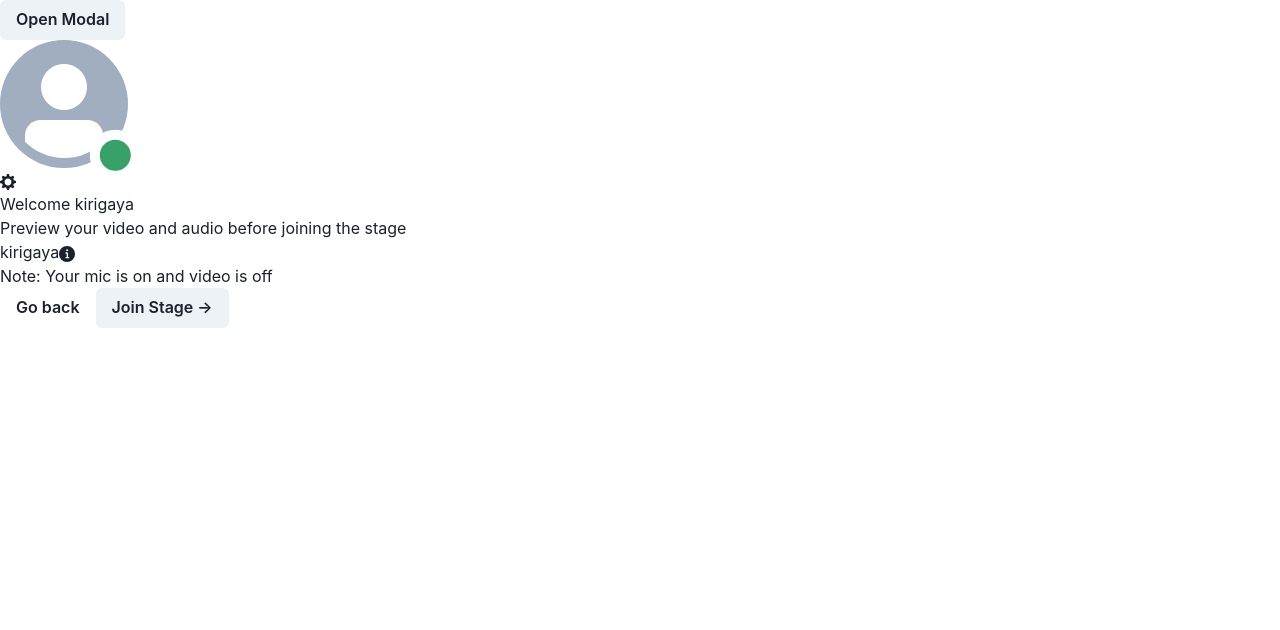
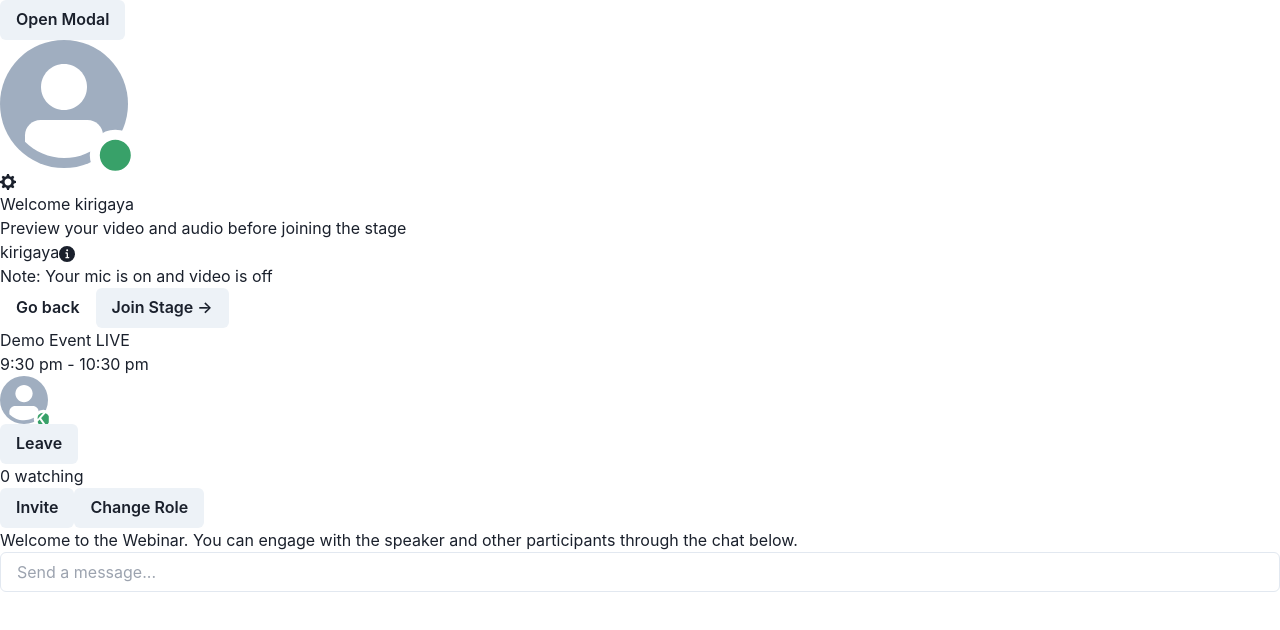
Before and after one commit to Ritojnan/access_denied_hackhaven, a React (Vite) app: page / in a window 1280 px wide. Shown: the top 630 px of the page. Built offline with nearby package versions, Linux system fonts and the light colour scheme.

Commit message:
videopage added

```diff
--- a/src/pages/LandingPage.jsx
+++ b/src/pages/LandingPage.jsx
@@ -1,9 +1,11 @@
 import React from "react";
 import ChangeRole from "../components/ChangeRole";
 import Preview from "../components/Preview";
+import VideoPage from "../pages/VideoPage";
 export default function LandingPage() {
   return <>
   <ChangeRole/>
 <Preview/>
+<VideoPage/>
   </>;
 }
--- /dev/null
+++ b/src/pages/VideoPage.jsx
@@ -0,0 +1,65 @@
+import { Avatar, AvatarBadge } from "@chakra-ui/react";
+import { Button } from "@chakra-ui/react";
+// import { Tabs,  TabsTrigger } from "@chakra-ui/react";
+import { Input } from "@chakra-ui/react";
+// import { SettingsIcon, MicIcon, ScreenShareIcon } from "@chakra-ui/icons";
+
+export default function Component() {
+  return (
+    <div className="bg-black min-h-screen flex">
+      <div className="flex-1 flex flex-col">
+        <header className="bg-[#1c1c1e] p-4 flex justify-between items-center">
+          <h1 className="text-white text-2xl font-semibold">
+            Demo Event <span className="bg-red-600 text-sm px-2 py-1 rounded-full ml-2">LIVE</span>
+          </h1>
+          <div className="text-white">
+            <span>9:30 pm - 10:30 pm</span>
+          </div>
+        </header>
+        <main className="flex-1 flex justify-center items-center">
+          <Avatar className="w-24 h-24 bg-purple-600 rounded-full flex justify-center items-center">
+            <AvatarBadge boxSize="1.0em" bg="green.500">KI</AvatarBadge>
+          </Avatar>
+        </main>
+        <footer className="bg-[#1c1c1e] p-4 flex justify-between items-center">
+          <div className="flex space-x-4 text-white">
+            {/* <MicIcon w={6} h={6} />
+            <CameraIcon w={6} h={6} />
+            <ScreenShareIcon w={6} h={6} />
+            <SettingsIcon w={6} h={6} /> */}
+          </div>
+          <Button className="bg-red-600 text-white py-2 px-4 rounded-full">Leave</Button>
+        </footer>
+      </div>
+      <aside className="w-full max-w-xs bg-[#1c1c1e] flex flex-col">
+        <div className="flex justify-between items-center p-4 border-b border-gray-700">
+          <div className="text-white">
+            <span>0 watching</span>
+          </div>
+          <div className="space-x-2">
+            <Button className="bg-gray-700 text-white py-1 px-3 rounded-md">Invite</Button>
+            <Button className="bg-gray-700 text-white py-1 px-3 rounded-md">Change Role</Button>
+          </div>
+        </div>
+        <div className="flex-1">
+          {/* <Tabs className="border-b border-gray-700">
+            <div className="flex justify-between">
+              <TabsList>
+                <TabsTrigger className="text-white py-2 px-4">Chat</TabsTrigger>
+                <TabsTrigger className="text-white py-2 px-4">Participants</TabsTrigger>
+              </TabsList>
+            </div>
+          </Tabs> */}
+          <div className="p-4 text-white">
+            <p>
+              Welcome to the Webinar. You can engage with the speaker and other participants through the chat below.
+            </p>
+          </div>
+          <div className="p-4">
+            <Input className="w-full bg-gray-800 text-white rounded-md py-2 px-4" placeholder="Send a message..." />
+          </div>
+        </div>
+      </aside>
+    </div>
+  );
+}
```
